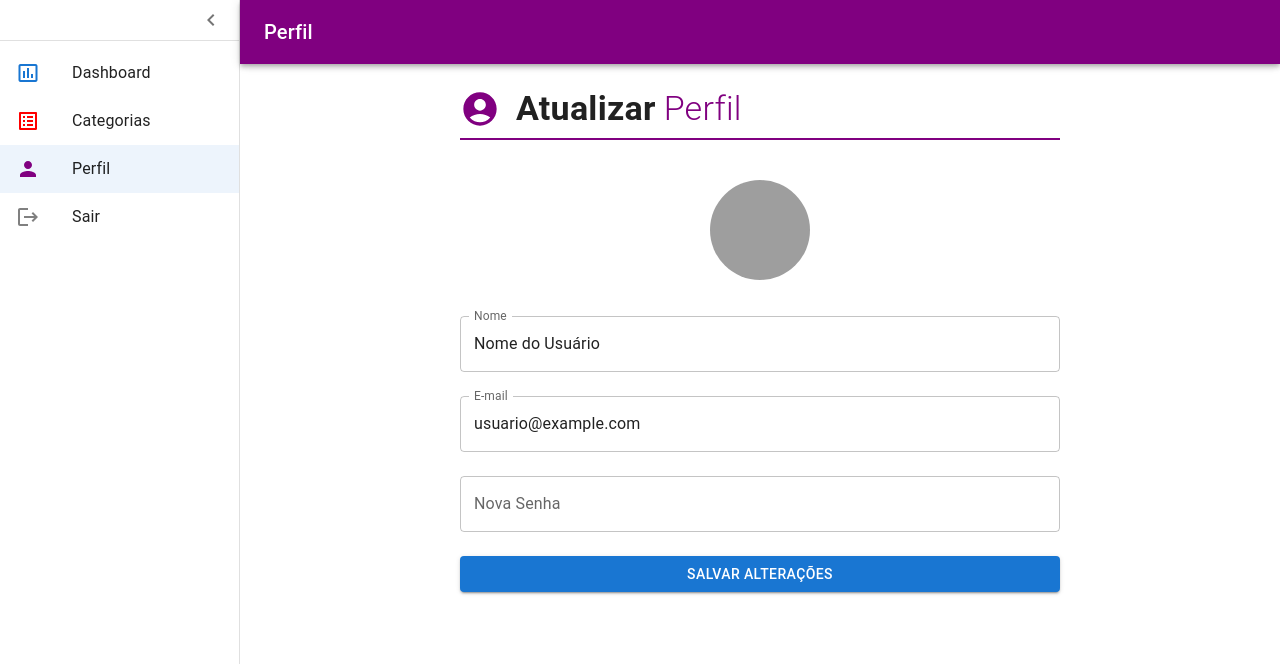
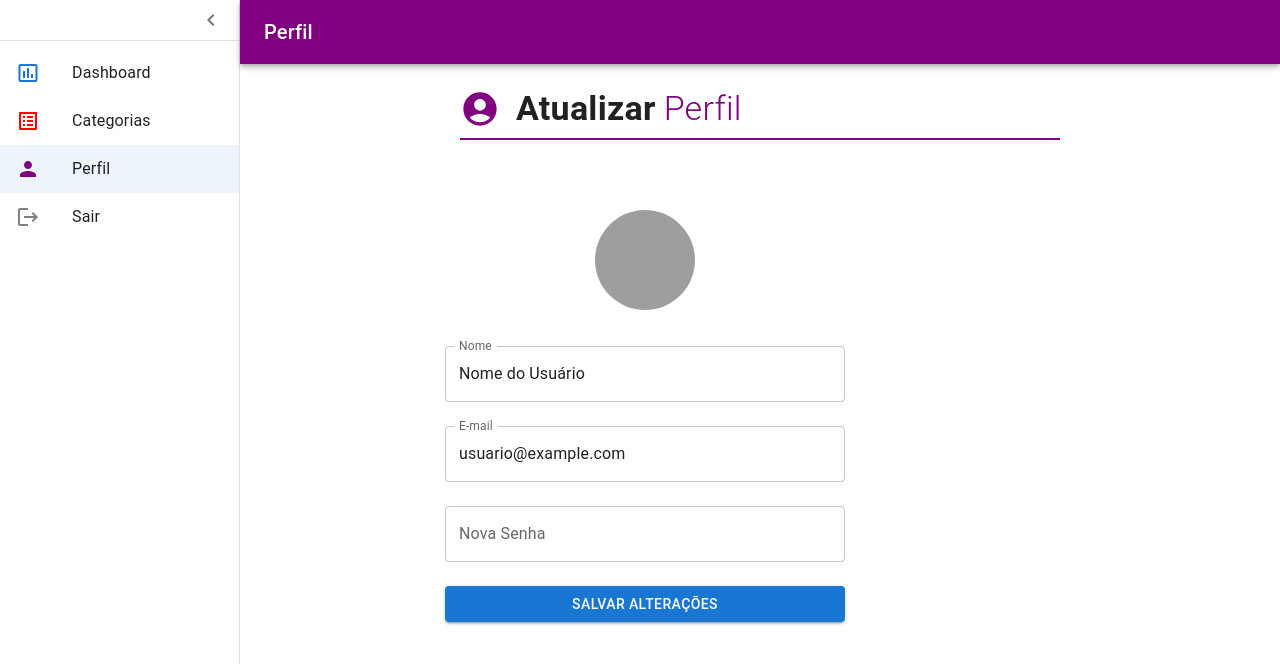
Before and after one commit to O-Farias/PlanifiqueV1-Frontend, a React (Vite) app: page /perfil in a window 1280 px wide. Shown: the top 664 px of the page. Built offline with nearby package versions, Linux system fonts and the light colour scheme; grey boxes are pictures that could not be loaded.

Commit message:
Ajustado componente e adicionado marginLeft -15px

```diff
--- a/src/components/Perfil/UserInfoForm.tsx
+++ b/src/components/Perfil/UserInfoForm.tsx
@@ -37,9 +37,14 @@ const UserInfoForm: React.FC<UserInfoFormProps> = ({
       onSubmit={handleSubmit}
       sx={{
         width: "100%",
+        maxWidth: "400px",
         display: "flex",
         flexDirection: "column",
         alignItems: "center",
+        alignSelf: "flex-start",
+        marginLeft: "-15px",
+        marginTop: "30px",
+        marginRight: "50px",
       }}
     >
       <Avatar
```
